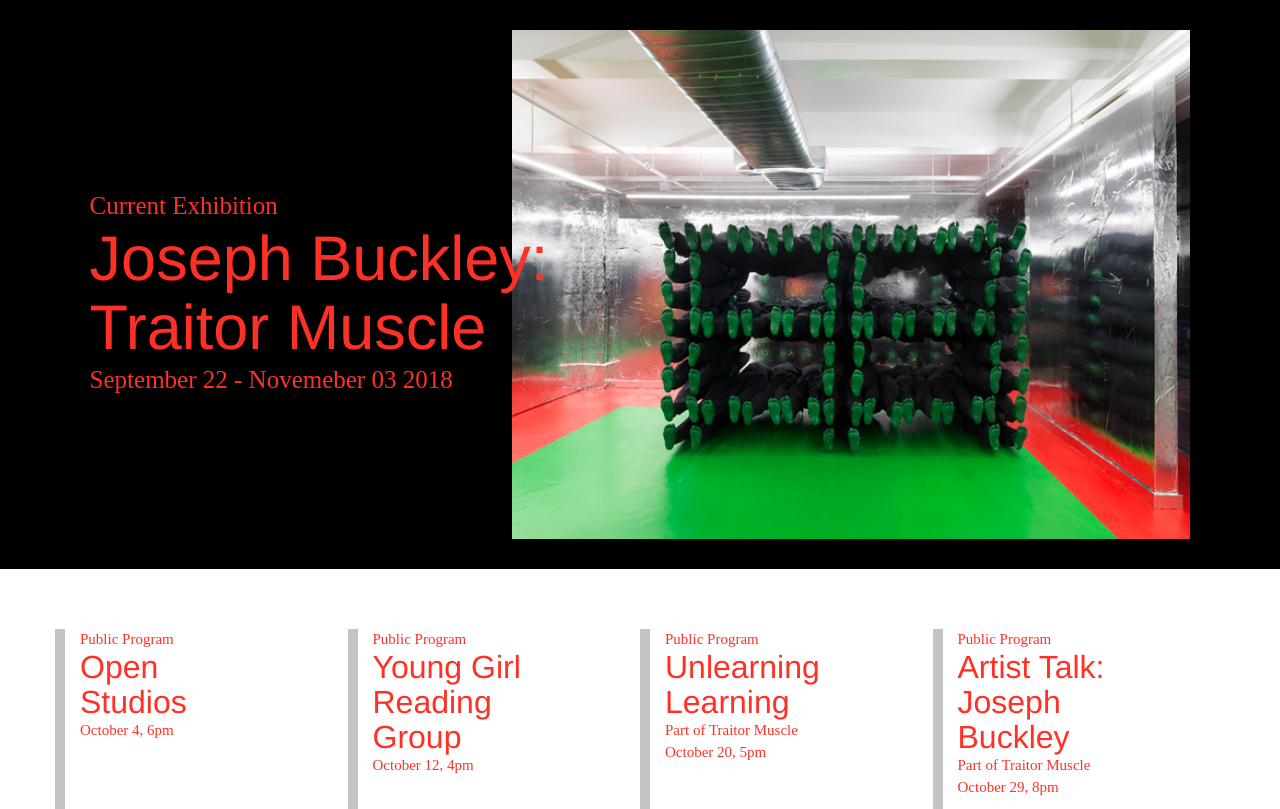
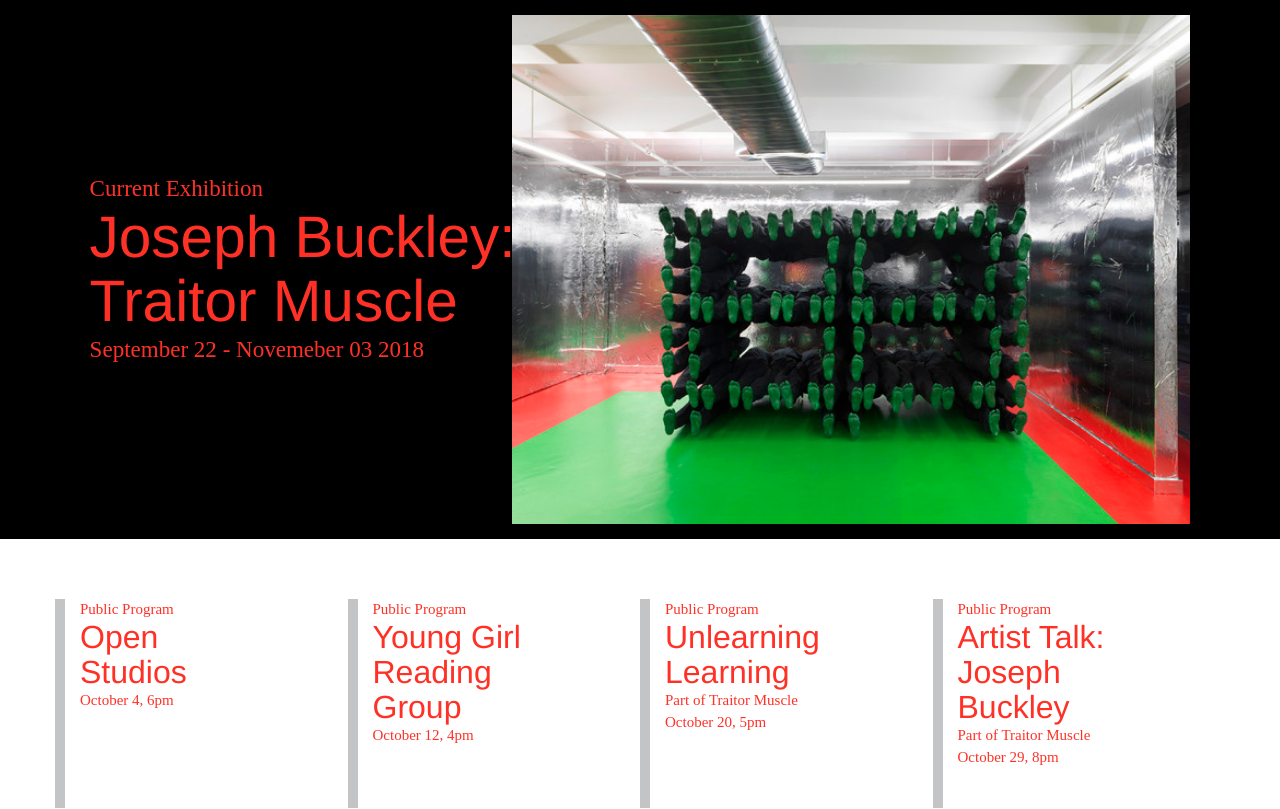
Before and after one commit to jennykats/lba-app-ht, a PHP site: page / in a window 1280 px wide. Shown: the top 809 px of the page. Run offline with PHP 8.4, Linux system fonts and the light colour scheme; some web fonts are replaced.

Commit message:
header resize vw

```diff
--- a/index.html
+++ b/index.html
@@ -34,13 +34,9 @@
       p.footer-txt {
         font-size: 15px;
       }
-      p.header-p {
-      font-size: 20px;
-    }
-      h1.header-h {
-      font-size: 36px;
-    }
+
   }
+
   </style>
 
 
--- a/style.css
+++ b/style.css
@@ -13,8 +13,8 @@
       background-color: black;
       position: relative;
       color: #FF3127;
-      padding-top: 30px;
-      padding-bottom: 30px;
+      padding-top: 15px;
+      padding-bottom: 15px;
       width: 100%
       }
 
@@ -36,7 +36,7 @@
 
     .bottom-text {
       position: absolute;
-      bottom: 30%;
+      bottom: 32%;
       left: 7%;
     }
 
@@ -46,11 +46,17 @@
 
     h1.header-h {
       /* font-family: "Suisse BP Int'l Medium-2"; */
-      font-size: 63px;
+      font-size: 4.57vw;
       margin-left: 10px;
       padding:0;
       margin: 0;
       font-weight: 400;
+    }
+
+    p.header-p {
+      font-size: 1.8vw;
+      padding: 0;
+      margin: 0;
     }
 
     h2.event-title {
@@ -64,12 +70,6 @@
     p.event-desc {
       font-size: 15px;
       color: #FF3127;
-      margin: 0;
-    }
-
-    p.header-p {
-      font-size: 25px;
-      padding: 0;
       margin: 0;
     }
 
--- a/style.scss
+++ b/style.scss
@@ -101,9 +101,9 @@
   .red:hover:after {
     display: block;
     position: relative;
-    background-image: linear-gradient(to bottom, rgba(255, 255, 255, 0) 0, #FF3127 60%);
-    margin-top: -150px;
-    height: 150px;
+    background-image: linear-gradient(to bottom, rgba(255, 255, 255, 0) 0, #FF3127 40%);
+    margin-top: -180px;
+    height: 180px;
     width: 250px;
     content: '';
   }
@@ -143,5 +143,5 @@
    display: list-item;
    list-style-type: disc;
    list-style-position: inside;
-   list-style-image: url("dev_exam_assets/images/dot.png");
+   list-style-image: url("dot.png");
  }
```
